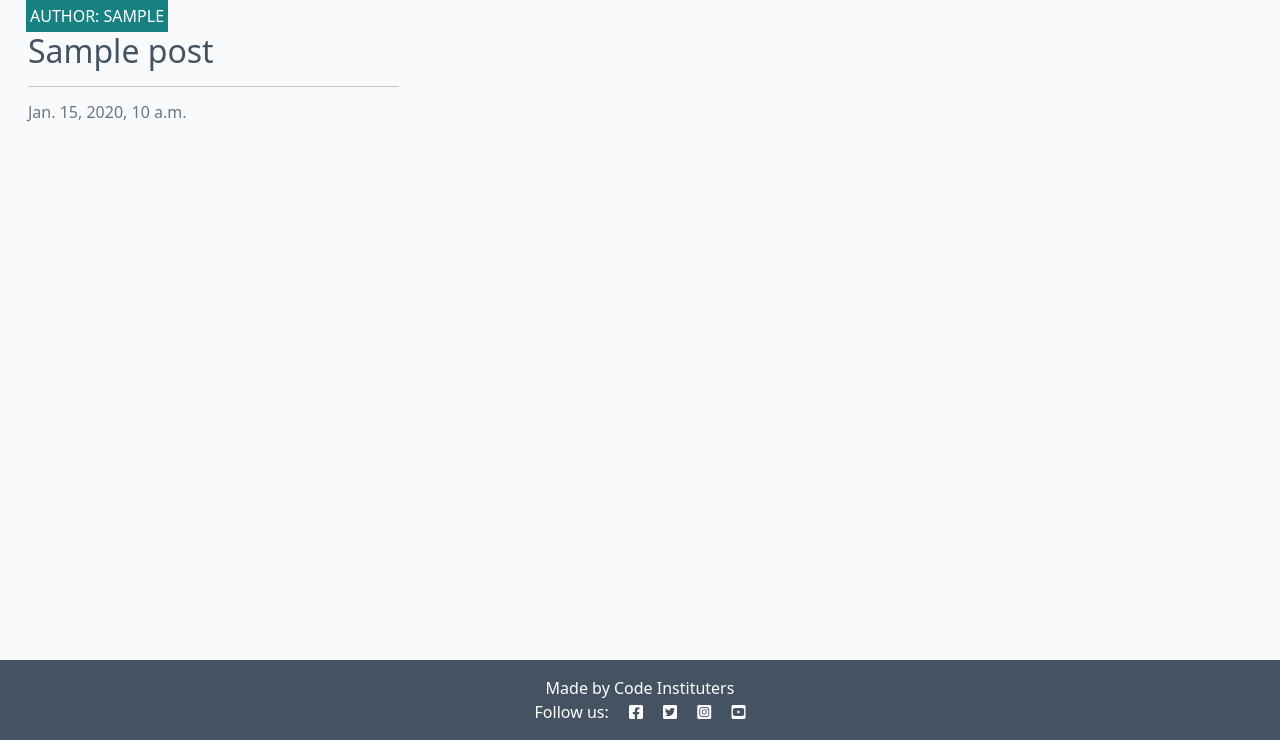
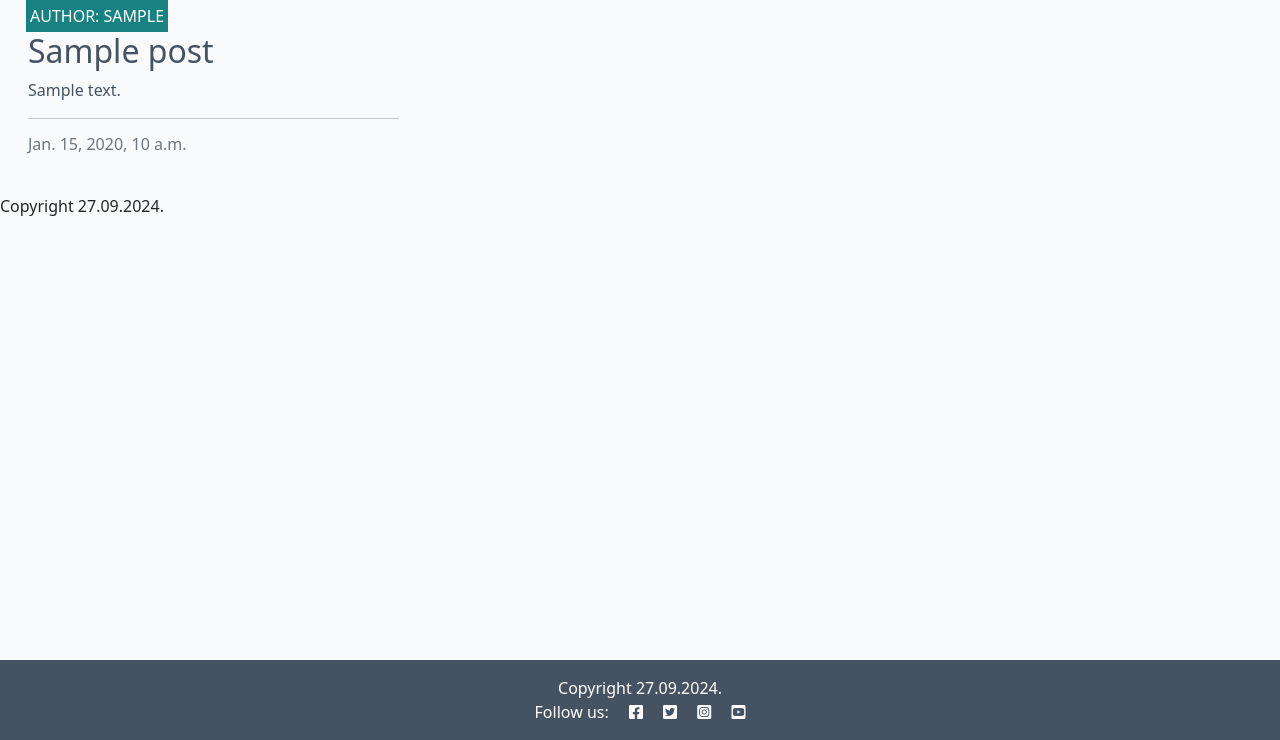
Before and after one commit to Ahmad-Hazrati/django-blog-project, a Django app: template blog/templates/blog/index.html in a window 1280 px wide. Shown: the part 60-800 px from the top of the page. Run offline with Django 4.2, Linux system fonts and the light colour scheme; the template is opened without the code that fills it: values that come from a table or form of the project are taken from there, others are empty; tables that the repository leaves empty hold one stand-in row (values such as "Sample post"); parts of the project's set-up code (start-up, migrations or seed data) failed here and were passed over.

Commit message:
Update the home link and add post excerpt to template

```diff
--- a/blog/templates/blog/index.html
+++ b/blog/templates/blog/index.html
@@ -17,6 +17,7 @@
               </div>
               <a href="#" class="post-link">
                 <h2 class="card-title">{{ post.title }}</h2>
+                <p class="card-text">{{post.excerpt}}</p>
               </a>
 
               <hr />
@@ -45,4 +46,4 @@
 </div>
 
 <!-- index.html content ends here -->
-{% endblock %}
+{% block copyright%} Copyright {% now "d.m.Y" %}. {% endblock%} {% endblock %}
--- a/templates/base.html
+++ b/templates/base.html
@@ -63,7 +63,7 @@
               <a
                 class="nav-link {% if request.path == home_url %}active{% endif %}"
                 aria-current="page"
-                href="#"
+                href="{% url 'home' %}"
                 >Home</a
               >
             </li>
@@ -83,7 +83,9 @@
 
     <!-- Footer -->
     <footer class="footer mt-auto py-3 dark-bg">
-      <p class="m-0 text-center text-white">Made by Code Instituters</p>
+      <p class="m-0 text-center text-white">
+        {% block copyright %}{%endblock copyright%}
+      </p>
       <p class="m-0 text-center text-white">
         Follow us: <i class="fab fa-facebook-square ms-3"></i>
         <i class="fab fa-twitter-square ms-3"></i>
```
